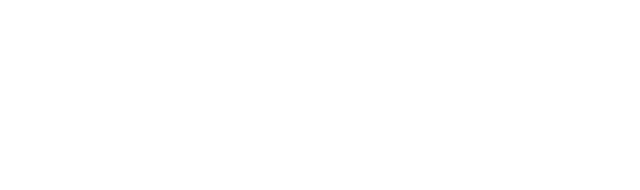
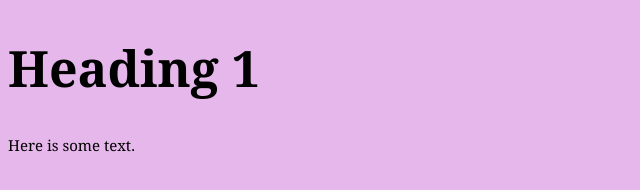
Before and after one commit to Keysz/github-for-noobs, a plain HTML site: page index.html in a window 1280 px wide. Shown: the whole page, without its empty margins (0-640 px from the left). Drawn offline with Linux system fonts and the light colour scheme.

Commit message:
style.css linked to index.html

```diff
--- a/index.html
+++ b/index.html
@@ -4,7 +4,12 @@
     <meta charset="UTF-8" />
     <meta http-equiv="X-UA-Compatible" content="IE=edge" />
     <meta name="viewport" content="width=device-width, initial-scale=1.0" />
+    <link rel="stylesheet" href="style.css" />
     <title>Github for Noobs</title>
   </head>
-  <body></body>
+  <body>
+    <h1>Heading 1</h1>
+
+    Here is some text.
+  </body>
 </html>
```
